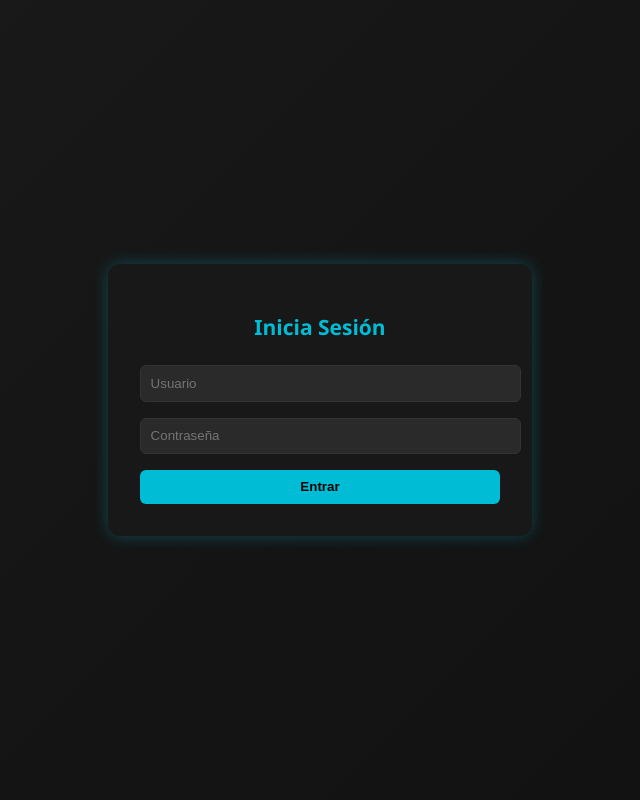
After one commit to FerRivero8/markdown-notes-dashboard, a Flask app: page /login in a window 1280 px wide. The commit adds this page. Shown: the whole page, without its empty margins (320-960 px from the left). Run offline with Flask 3, Linux system fonts and the light colour scheme.

Commit message:
Implement JWT-based authentication and secure API routes
- Added login endpoint with JWT token generation
- Protected all API endpoints using @jwt_required()
- Updated frontend (editor.js, script.js) to include token in requests
- Added login and logout functionality with localStorage
- Redirect users to /login if not authenticated
- Improved error handling and token expiration feedback
- Created secure folder and file creation system
- Verified backend via Thunder Client tests

```diff
--- a/app.py
+++ b/app.py
@@ -1,15 +1,29 @@
-from flask import Flask, render_template, request, jsonify
+from flask import Flask, render_template, request, jsonify, send_from_directory
+from flask_jwt_extended import (
+    JWTManager, create_access_token, jwt_required, get_jwt_identity
+)
 import os
 import shutil
 from utils.file_manager import list_folders, list_files, save_markdown
-from flask import send_from_directory
 
 app = Flask(__name__)
+
+# 📁 Ruta base de almacenamiento de archivos markdown
 DATA_DIR = os.path.join(os.getcwd(), 'data')
+
+# 🔐 Clave secreta para firmar los JWT
+app.config['JWT_SECRET_KEY'] = 'clave-super-secreta'  # cámbiala por algo más seguro
+jwt = JWTManager(app)
+
+# ------------------- Rutas públicas -------------------
 
 @app.route('/')
 def index():
     return render_template('index.html')
+
+@app.route('/login')
+def login_page():
+    return render_template('login.html')
 
 @app.route('/dashboard')
 def dashboard():
@@ -19,18 +33,41 @@ def dashboard():
 def editor():
     return render_template('editor.html')
 
+# ------------------- Autenticación -------------------
+
+@app.route('/api/login', methods=['POST'])
+def login():
+    data = request.get_json()
+    username = data.get('username')
+    password = data.get('password')
+
+    # 🔐 AUTENTICACIÓN BÁSICA (de prueba)
+    if username == 'fer' and password == 'fer':
+        access_token = create_access_token(identity=username)
+        return jsonify(access_token=access_token)
+    else:
+        return jsonify({'msg': 'Credenciales inválidas'}), 401
+
+# ------------------- API protegida con JWT -------------------
+
 @app.route('/api/folders', methods=['GET'])
+@jwt_required()
 def get_folders():
     folders = list_folders(DATA_DIR)
     return jsonify(folders)
 
 @app.route('/api/files', methods=['GET'])
+@jwt_required()
 def get_files():
     folder = request.args.get('folder')
+    if not folder:
+        return jsonify({'status': 'error', 'message': 'Parámetro "folder" requerido'}), 400
+
     files = list_files(DATA_DIR, folder)
     return jsonify(files)
 
 @app.route('/api/save', methods=['POST'])
+@jwt_required()
 def save_file():
     data = request.get_json()
     folder = data['folder']
@@ -43,6 +80,7 @@ def save_file():
         return jsonify({'status': 'error', 'message': 'La carpeta no existe'}), 400
 
 @app.route('/api/delete_folder', methods=['DELETE'])
+@jwt_required()
 def delete_folder():
     folder = request.args.get('folder')
     folder_path = os.path.join(DATA_DIR, folder)
@@ -52,6 +90,7 @@ def delete_folder():
     return jsonify({'status': 'not found'}), 404
 
 @app.route('/api/delete_file', methods=['DELETE'])
+@jwt_required()
 def delete_file():
     folder = request.args.get('folder')
     file = request.args.get('file')
@@ -62,6 +101,7 @@ def delete_file():
     return jsonify({'status': 'not found'}), 404
 
 @app.route('/api/move_file', methods=['POST'])
+@jwt_required()
 def move_file():
     data = request.get_json()
     file = data.get('file')
@@ -87,9 +127,14 @@ def move_file():
     except Exception as e:
         return jsonify({'status': 'error', 'message': str(e)}), 500
 
+# ------------------- Servir archivos -------------------
+
 @app.route('/data/<path:filename>')
+@jwt_required()
 def serve_markdown_file(filename):
     return send_from_directory('data', filename)
 
+# ------------------- Inicio -------------------
+
 if __name__ == '__main__':
     app.run(debug=True)
--- a/requirements.txt
+++ b/requirements.txt
@@ -1 +1,2 @@
 Flask
+Flask-JWT-Extended
--- a/templates/editor.html
+++ b/templates/editor.html
@@ -7,6 +7,12 @@
   <script src="https://cdn.jsdelivr.net/npm/marked/marked.min.js"></script>
   <script src="https://unpkg.com/split.js/dist/split.min.js"></script>
 </head>
+<script>
+  const token = localStorage.getItem('token');
+  if (!token) {
+    window.location.href = '/login';
+  }
+</script>
 <body class="dark-mode">
   <div class="editor-container">
     <!-- Toolbar -->
--- /dev/null
+++ b/templates/login.html
@@ -0,0 +1,111 @@
+<!DOCTYPE html>
+<html lang="es">
+<head>
+  <meta charset="UTF-8">
+  <title>Iniciar Sesión - MySpace</title>
+  <link rel="stylesheet" href="{{ url_for('static', filename='style.css') }}">
+  <style>
+    body.dark-mode {
+      background: linear-gradient(135deg, #1a1a1a, #101010);
+      display: flex;
+      justify-content: center;
+      align-items: center;
+      height: 100vh;
+      margin: 0;
+      color: #e0e0e0;
+      font-family: 'Segoe UI', Tahoma, Geneva, Verdana, sans-serif;
+    }
+
+    .login-box {
+      background-color: #181818;
+      padding: 2rem;
+      border-radius: 12px;
+      box-shadow: 0 0 15px rgba(0, 188, 212, 0.3);
+      width: 100%;
+      max-width: 360px;
+      text-align: center;
+    }
+
+    .login-box h2 {
+      margin-bottom: 1.5rem;
+      color: #00bcd4;
+    }
+
+    .login-box input {
+      width: 100%;
+      padding: 0.6rem;
+      margin-bottom: 1rem;
+      border: 1px solid #333;
+      border-radius: 6px;
+      background-color: #2a2a2a;
+      color: #fff;
+    }
+
+    .login-box button {
+      width: 100%;
+      padding: 0.6rem;
+      background-color: #00bcd4;
+      color: #000;
+      border: none;
+      border-radius: 6px;
+      font-weight: bold;
+      cursor: pointer;
+      transition: background-color 0.2s ease;
+    }
+
+    .login-box button:hover {
+      background-color: #00acc1;
+    }
+
+    .error-msg {
+      color: #f44336;
+      margin-bottom: 1rem;
+      font-size: 0.9rem;
+    }
+  </style>
+</head>
+<body class="dark-mode">
+  <div class="login-box">
+    <h2>Inicia Sesión</h2>
+    <div id="error" class="error-msg" style="display: none;"></div>
+    <input type="text" id="username" placeholder="Usuario">
+    <input type="password" id="password" placeholder="Contraseña">
+    <button onclick="login()">Entrar</button>
+  </div>
+
+  <script>
+    async function login() {
+      const username = document.getElementById('username').value.trim();
+      const password = document.getElementById('password').value.trim();
+      const errorDiv = document.getElementById('error');
+
+      if (!username || !password) {
+        errorDiv.textContent = 'Completa todos los campos.';
+        errorDiv.style.display = 'block';
+        return;
+      }
+
+      try {
+        const res = await fetch('/api/login', {
+          method: 'POST',
+          headers: { 'Content-Type': 'application/json' },
+          body: JSON.stringify({ username, password })
+        });
+
+        const data = await res.json();
+
+        if (res.ok && data.access_token) {
+          localStorage.setItem('token', data.access_token);
+          window.location.href = '/';
+        } else {
+          errorDiv.textContent = data.msg || 'Credenciales incorrectas.';
+          errorDiv.style.display = 'block';
+        }
+      } catch (err) {
+        errorDiv.textContent = 'Error de conexión con el servidor.';
+        errorDiv.style.display = 'block';
+      }
+    }
+  </script>
+</body>
+</html>
--- a/utils/file_manager.py
+++ b/utils/file_manager.py
@@ -12,7 +12,7 @@ def list_files(base_path, folder):
 def save_markdown(base_path, folder, filename, content):
     folder_path = os.path.join(base_path, folder)
     if not os.path.exists(folder_path):
-        raise FileNotFoundError("Folder does not exist")
+        os.makedirs(folder_path)  # ✅ CREA LA CARPETA SI NO EXISTE
 
     file_path = os.path.join(folder_path, filename)
     with open(file_path, 'w', encoding='utf-8') as f:
```
Also changed, not shown: static/editor.js (+30 -9 lines), static/script.js (+36 -11 lines), templates/dashboard.html (+41 -1 lines).
